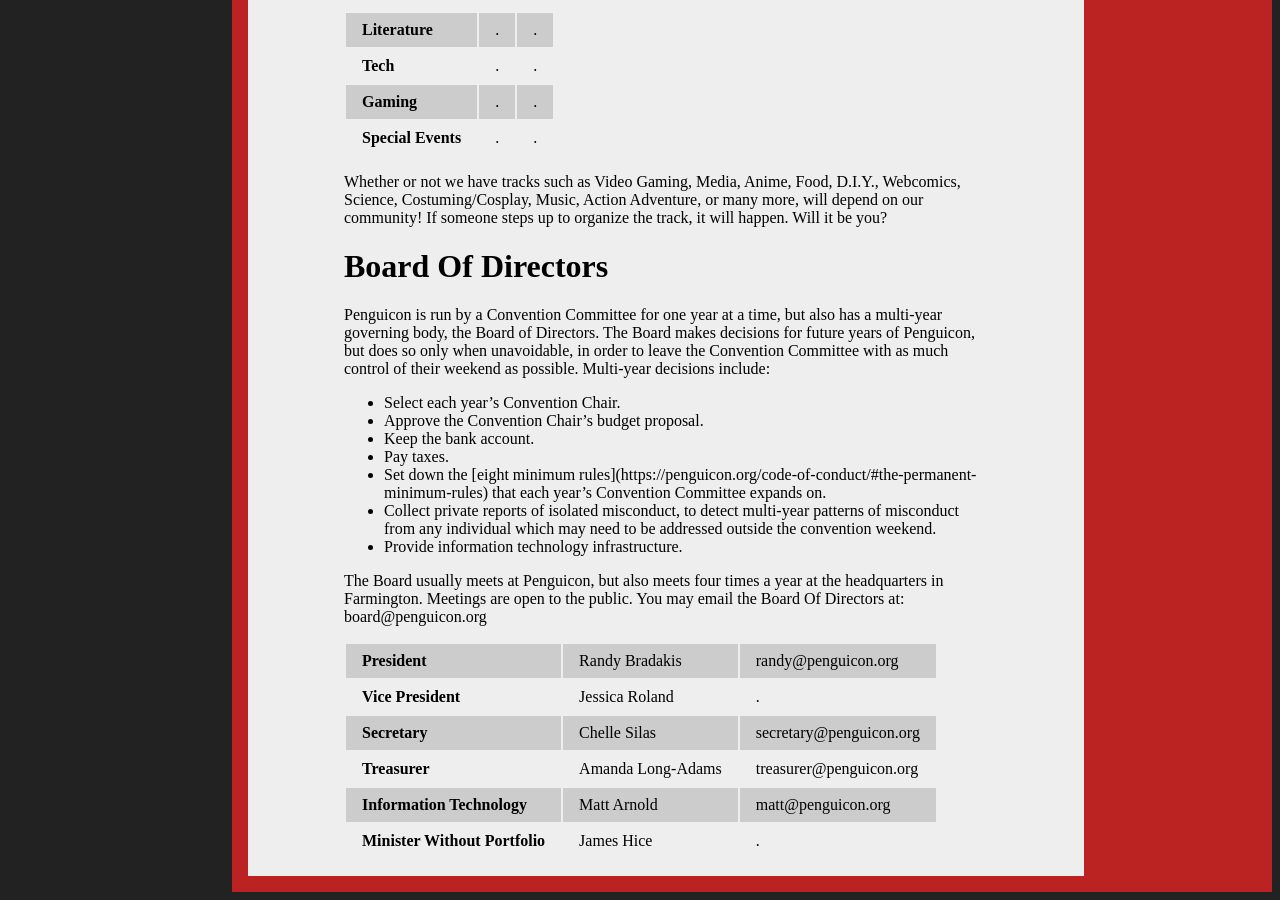
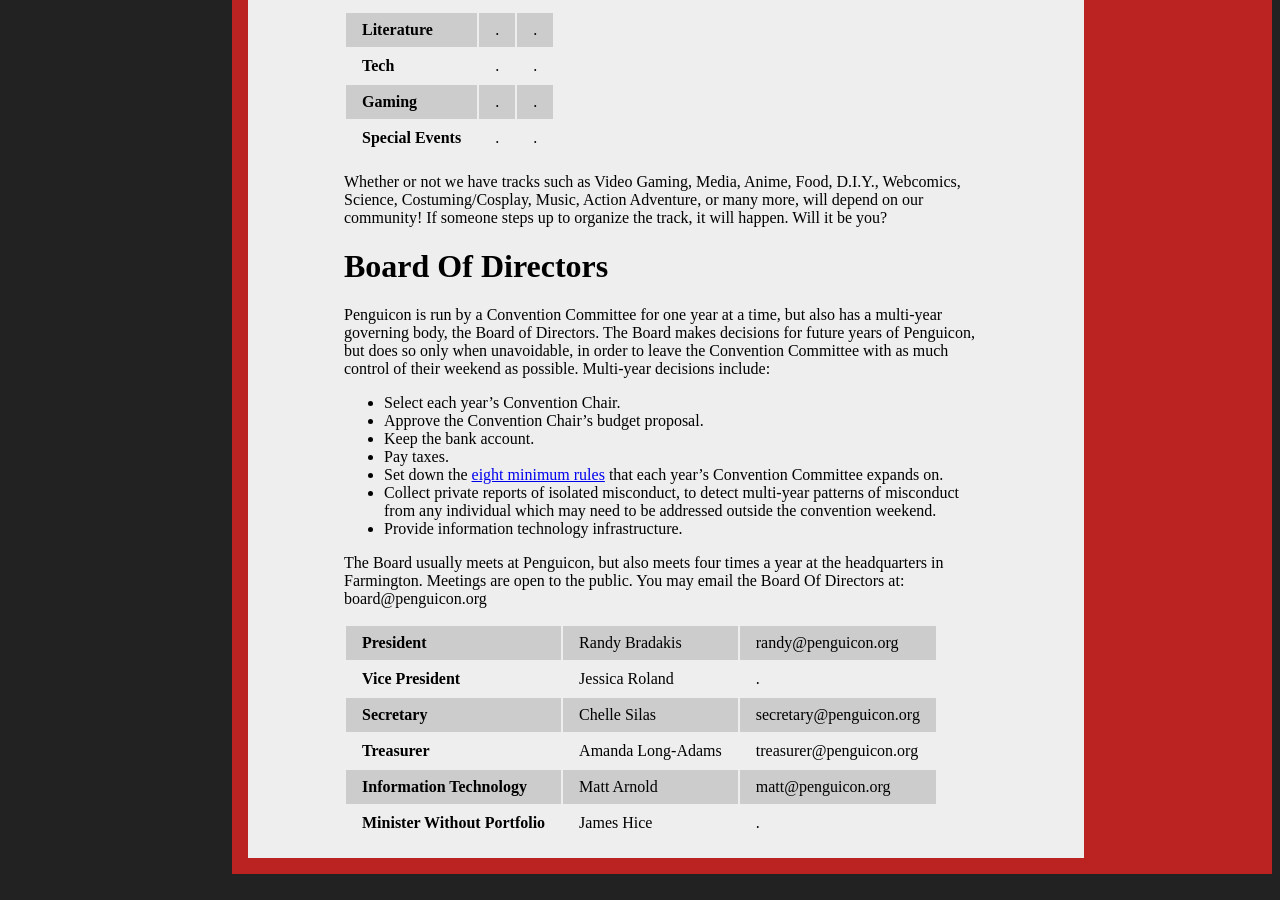
Before and after one commit to penguicon/penguiconwebsite, a Jekyll site: the page built from staff-list.md, in a window 1280 px wide and 900 px high, scrolled down 1134 px. Built offline with Jekyll 4.4.1, drawn with Linux system fonts in a browser that asks for light colours.

Commit message:
Update from Forestry.io Penguicon Website updated staff-list.md

```diff
--- a/staff-list.md
+++ b/staff-list.md
@@ -43,11 +43,11 @@
 
 Penguicon is run by a Convention Committee for one year at a time, but also has a multi-year governing body, the Board of Directors. The Board makes decisions for future years of Penguicon, but does so only when unavoidable, in order to leave the Convention Committee with as much control of their weekend as possible. Multi-year decisions include:
 
-* Select each year’s Convention Chair.
-* Approve the Convention Chair’s budget proposal.
+* Select each year's Convention Chair.
+* Approve the Convention Chair's budget proposal.
 * Keep the bank account.
 * Pay taxes.
-* Set down the \[eight minimum rules\]({{"/code-of-conduct/#the-permanent-minimum-rules" | absolute_url }}) that each year’s Convention Committee expands on.
+* Set down the [eight minimum rules]({{"/code-of-conduct/#the-permanent-minimum-rules" | absolute_url }}) that each year's Convention Committee expands on.
 * Collect private reports of isolated misconduct, to detect multi-year patterns of misconduct from any individual which may need to be addressed outside the convention weekend.
 * Provide information technology infrastructure.
 
```
